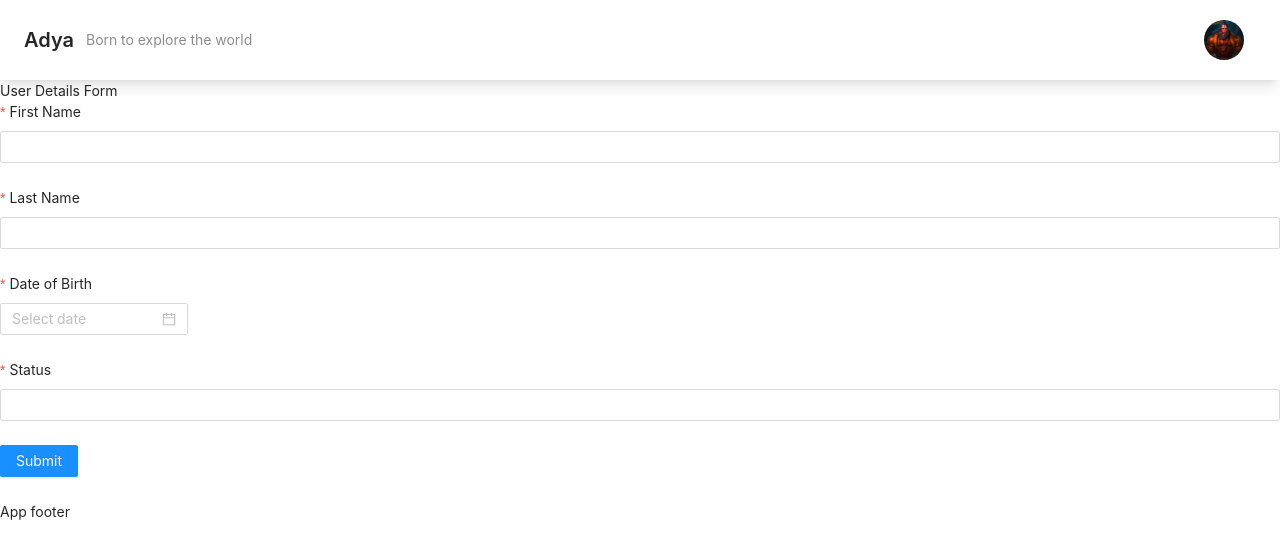
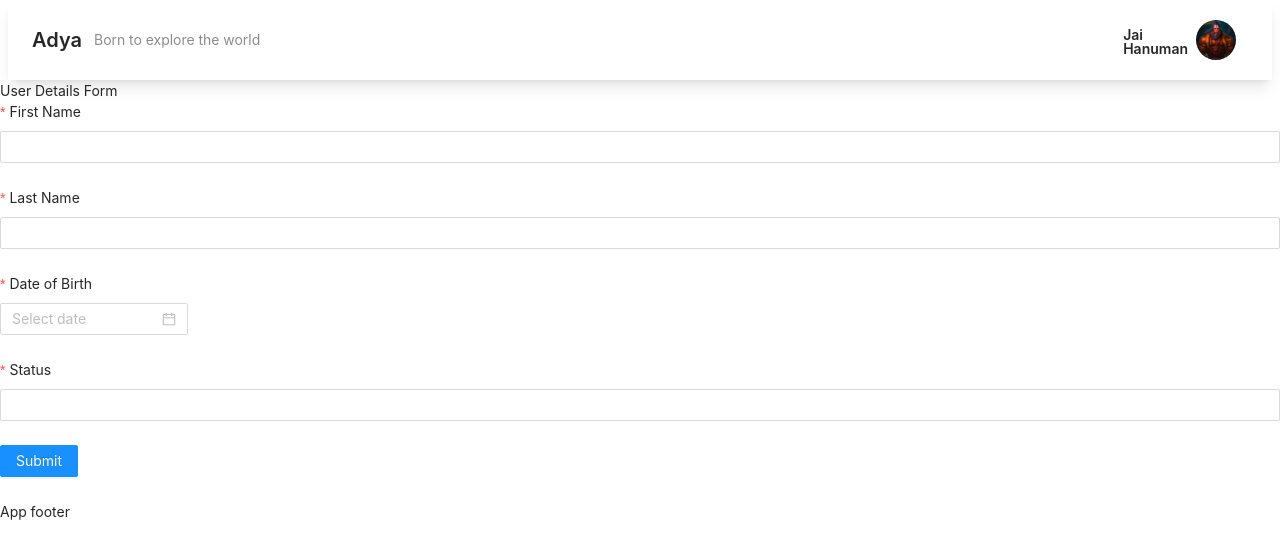
Before and after one commit to SkillGradeup/learning-hub-2.0, a React (Create React App) app in the folder user-management-app/uma-client/: page / in a window 1280 px wide. Shown: the top 556 px of the page. Built offline with nearby package versions, Linux system fonts and the light colour scheme.

Commit message:
#14 used ant design Typography

```diff
--- a/user-management-app/uma-client/src/component/Header/AppHeader.jsx
+++ b/user-management-app/uma-client/src/component/Header/AppHeader.jsx
@@ -1,12 +1,27 @@
 import React from "react";
-import { PageHeader, Avatar } from "antd";
+
+import { PageHeader, Avatar, Typography, Space } from "antd";
+import "./AppHeader.css";
+const { Text } = Typography;
 const AppHeader = () => {
   return (
     <PageHeader
-      className="sticky top-0 z-50 bg-white shadow-lg"
+      className="app-header mx-2 sticky top-0 z-50 bg-white shadow-lg"
       title="Adya"
       subTitle="Born to explore the world"
-      extra={[<Avatar key="avatar" src="images/hanuman.jpg" size="large" />]}
+      extra={[
+        <>
+          <Text className="user-name" strong>
+            <Space className="fl-name" direction="vertical">
+              <Text key="firstName">Jai</Text>
+              <Text key="lastName">Hanuman</Text>
+            </Space>
+          </Text>
+          <Space>
+            <Avatar src="images/hanuman.jpg" size="large" />
+          </Space>
+        </>,
+      ]}
     />
   );
 };
--- /dev/null
+++ b/user-management-app/uma-client/src/component/header/AppHeader.css
@@ -0,0 +1,3 @@
+.user-name .fl-name {
+    @apply gap-0 leading-none !important;
+}
```
